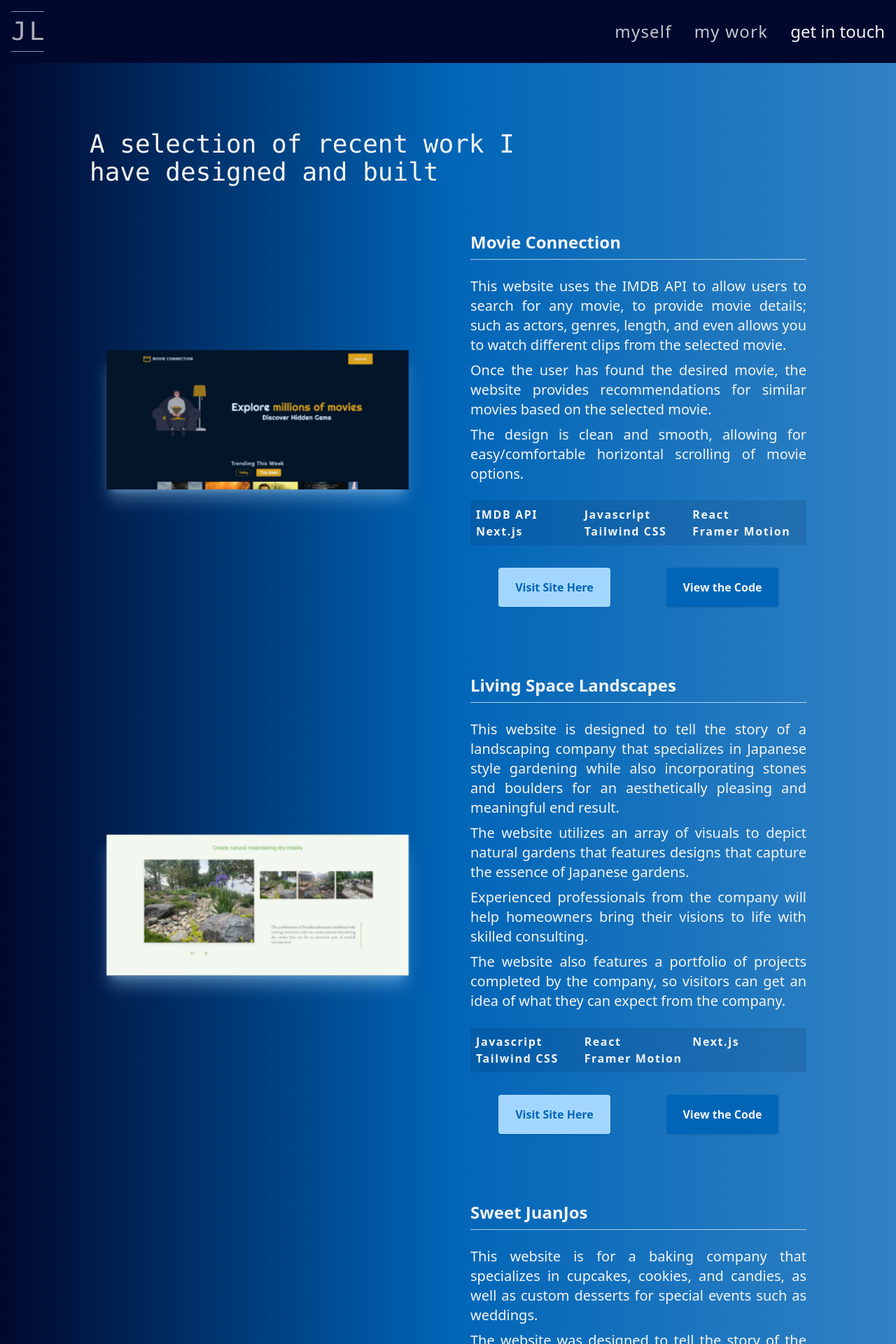
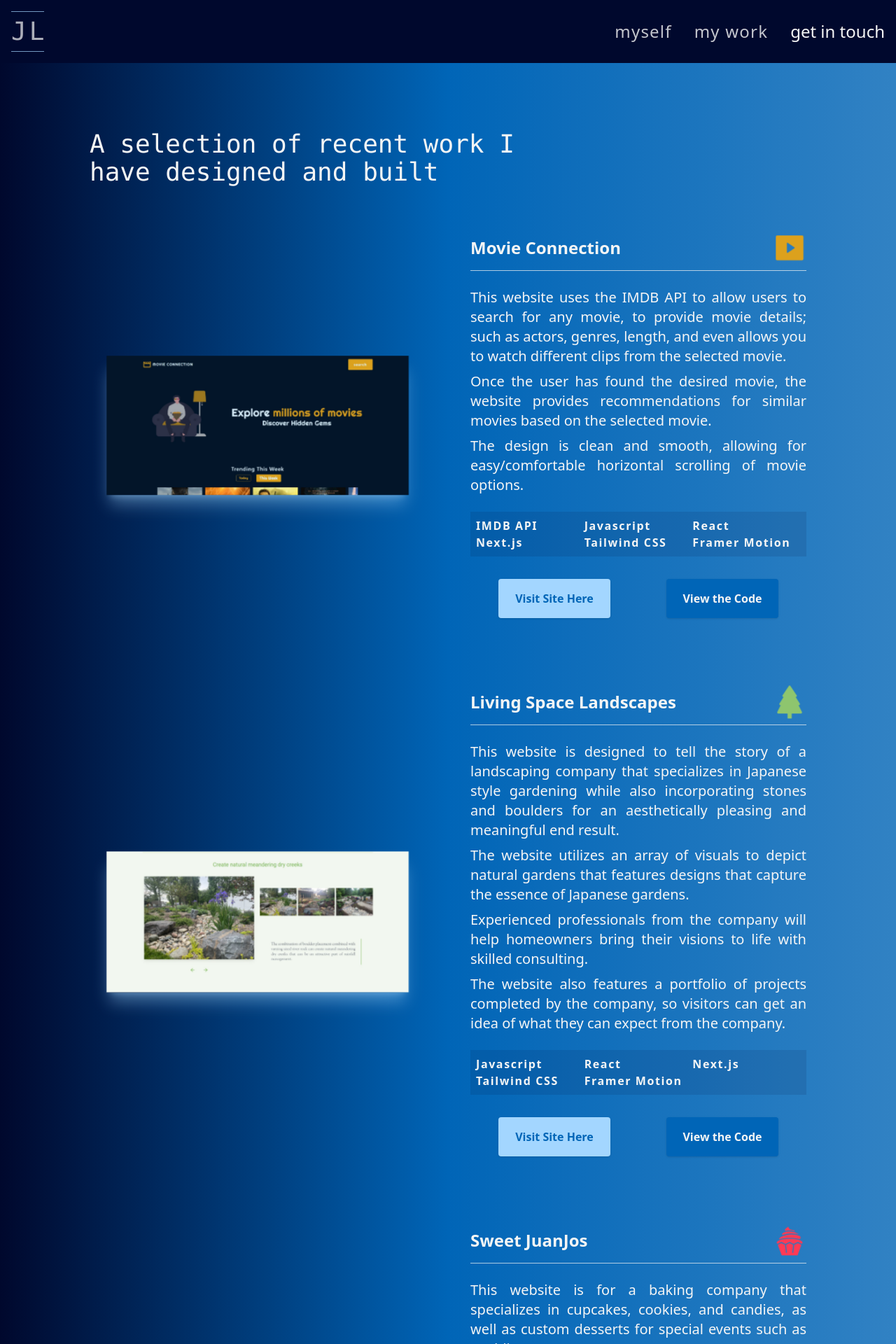
Before and after one commit to latz09/portfolio-v2, a Next.js app: page /recent-work in a window 1280 px wide. Shown: the top 1920 px of the page at 70% size. Built offline with nearby package versions, Linux system fonts and the light colour scheme.

Commit message:
added logo to each name

```diff
--- /dev/null
+++ b/components/utils/IconFilter.js
@@ -0,0 +1,58 @@
+import { RiMovieFill } from 'react-icons/ri';
+import { GiCupcake, GiWoodFrame } from 'react-icons/gi';
+import { BsTreeFill } from 'react-icons/bs';
+import { FaPaw } from 'react-icons/fa';
+import { MdPlumbing } from 'react-icons/md';
+import { motion } from 'framer-motion';
+
+const IconFilter = ({ name }) => {
+	return (
+		<>
+			<motion.div
+				className='text-5xl'
+				initial={{ scale: 0.93 }}
+				animate={{ scale: 1 }}
+				transition={{ duration: 1.4, repeat: Infinity, repeatType: 'mirror' }}
+			>
+				{name === 'Movie Connection' && (
+					<span className=' text-[#DCA11D] '>
+						{' '}
+						<RiMovieFill />
+					</span>
+				)}
+				{name === 'Living Space Landscapes' && (
+					<span className=' text-[#8EC56E] '>
+						{' '}
+						<BsTreeFill />
+					</span>
+				)}
+				{name === 'Sweet JuanJos' && (
+					<span className=' text-[#FF3A54] '>
+						{' '}
+						<GiCupcake />
+					</span>
+				)}
+				{name === 'Just Paws Pet Salon' && (
+					<span className=' text-[#0C71E4] '>
+						{' '}
+						<FaPaw />
+					</span>
+				)}
+				{name === 'Good Guys Plumbing' && (
+					<span className=' text-[#F69C32] '>
+						{' '}
+						<MdPlumbing />
+					</span>
+				)}
+				{name === 'Picture Perfect Art and Frame' && (
+					<span className=' text-[#FB212F] '>
+						{' '}
+						<GiWoodFrame />
+					</span>
+				)}
+			</motion.div>
+		</>
+	);
+};
+
+export default IconFilter;
--- a/components/websites/RecentWorkDisplay.js
+++ b/components/websites/RecentWorkDisplay.js
@@ -1,6 +1,7 @@
 import { websites } from '@/data/websites';
 import Image from 'next/image';
 import { motion } from 'framer-motion';
+import IconFilter from '../utils/IconFilter';
 
 const RecentWorkDisplay = () => {
 	return (
@@ -71,6 +72,8 @@ const WebsiteCard = ({
 	);
 };
 
+
+
 const ImageDisplay = ({ images, imageAlt }) => {
 	return (
 		<div className='shadow-xl shadow-teriary/40 grid place-items-cente'>
@@ -88,8 +91,13 @@ const ImageDisplay = ({ images, imageAlt }) => {
 const Description = ({ description, name, tech }) => {
 	return (
 		<div className='grid gap-4 borde'>
-			<div className=' text-xl lg:text-2xl font-semibold border-b pb-1 border-light/70 lg:pb-2'>
-				{name}
+			<div className=' text-xl lg:text-2xl font-semibold border-b pb-1 border-light/70 lg:pb-2 flex items-center justify-between'>
+				<span>{name}</span>
+				<span>
+					<IconFilter name={name} />
+				</span>
+
+
 			</div>
 			<motion.div
 				className='text-lg lg:text-xl py-2'
```
Also changed, not shown: 1 other file (tests, documents, lock files or other folders).
